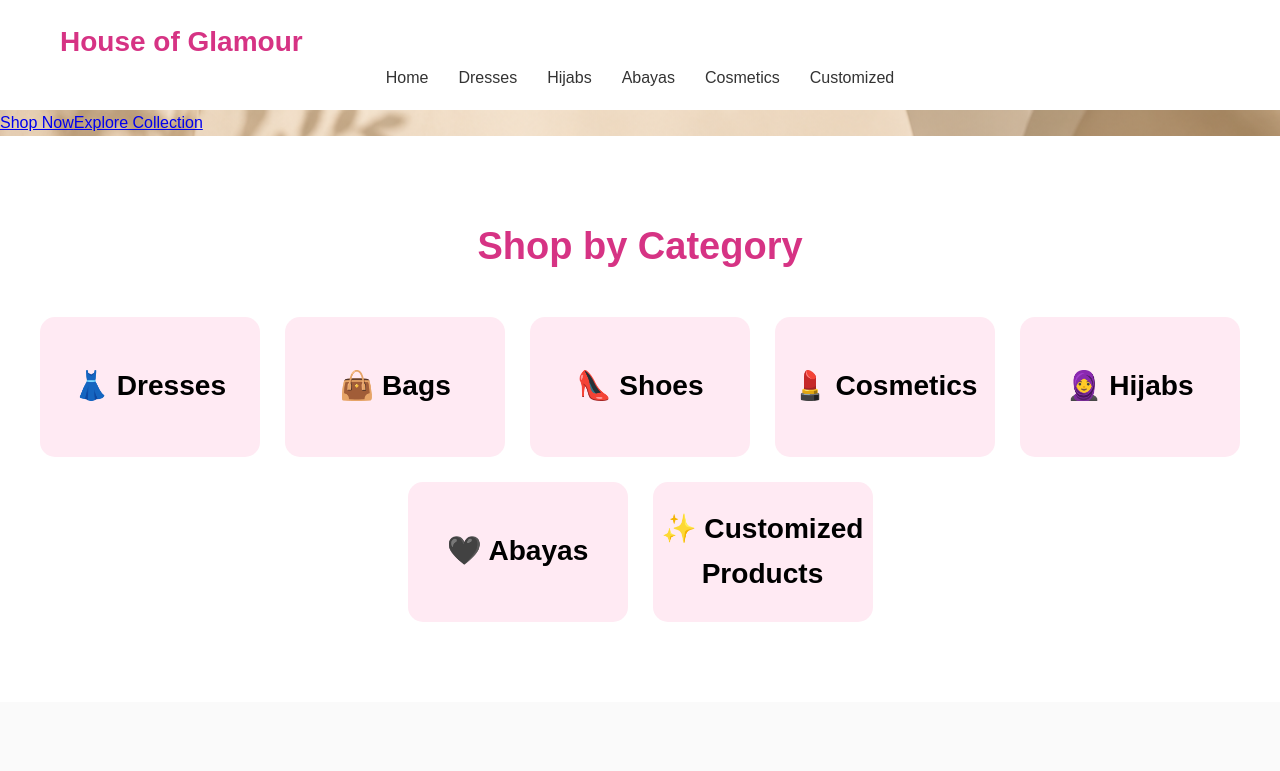
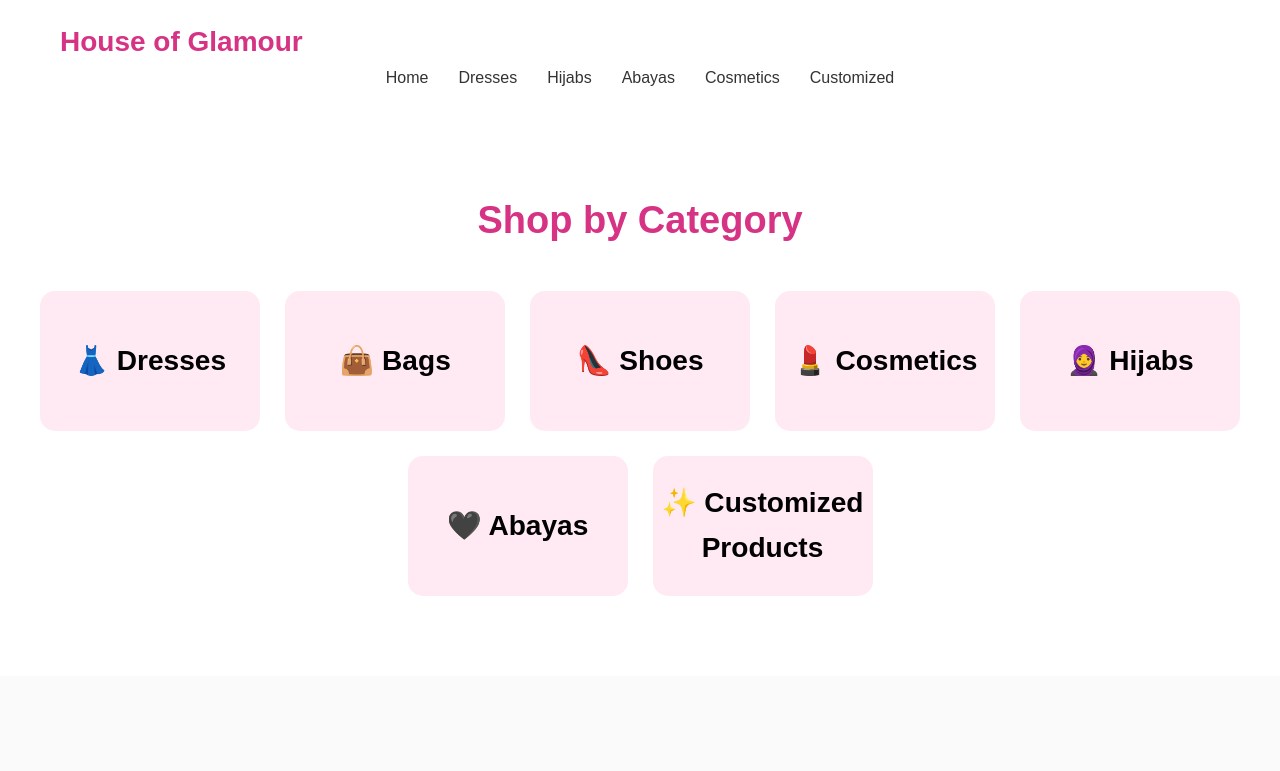
Before and after one commit to RomanMushtaq404-stack/house-of-glamour, a React (Vite) app: page / in a window 1280 px wide. Shown: the top 771 px of the page. Built offline with nearby package versions, Linux system fonts and the light colour scheme.

Commit message:
Made hero banner responsive for mobile

```diff
--- a/src/components/Hero.css
+++ b/src/components/Hero.css
@@ -34,5 +34,19 @@
     padding: 12px;
     font-size: 16px;
 }
+.banner-buttons {
+  display: flex;
+  flex-direction: column;
+  align-items: center;
+  gap: 10px;
+}
+
+@media (min-width: 768px) {
+  .banner-buttons {
+    flex-direction: row;
+    justify-content: center;
+  }
+}
+
 
 }
--- a/src/components/Hero.jsx
+++ b/src/components/Hero.jsx
@@ -7,19 +7,6 @@ function Hero() {
       className="hero"
       style={{ backgroundImage: `url(${heroBanner})` }}
     >
-      <div className="hero-overlay">
-
-        <div className="hero-buttons">
-          <a href="#categories" className="shop-btn">
-            Shop Now
-          </a>
-
-          <a href="#featured" className="explore-btn">
-            Explore Collection
-          </a>
-        </div>
-
-      </div>
     </section>
   );
 }
```
